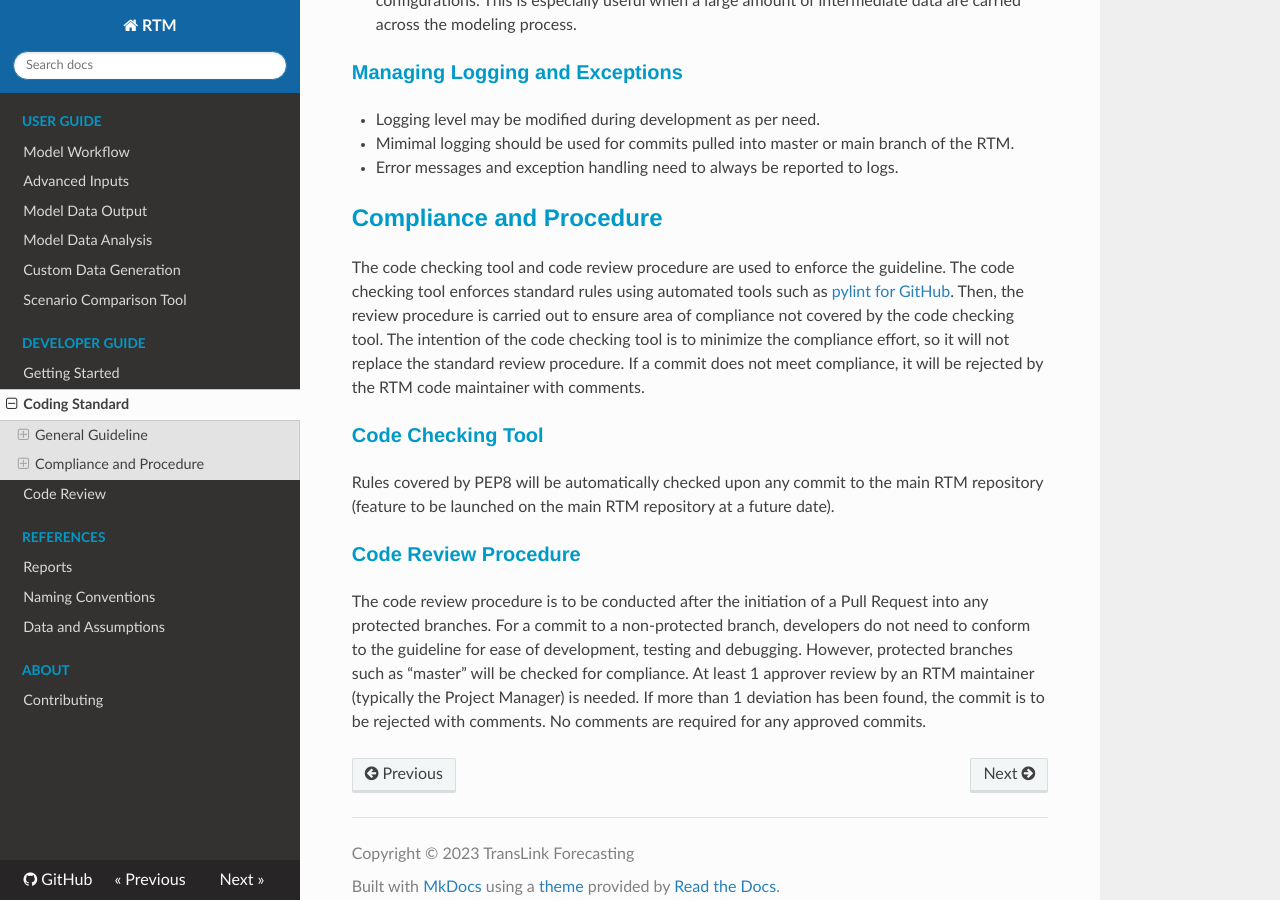
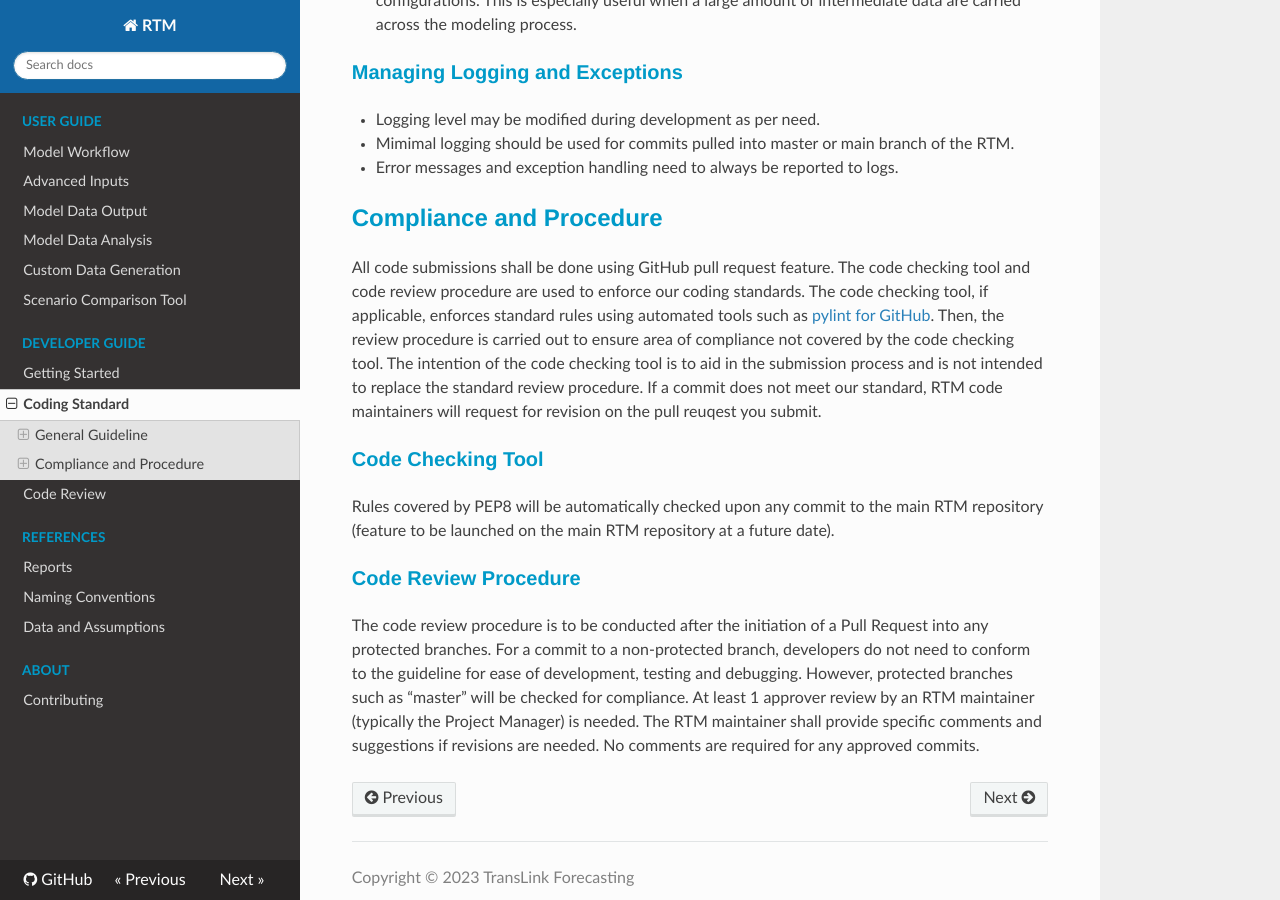
Before and after one commit to TransLinkForecasting/rtmdoc, an MkDocs documentation site: the page built from docs/coding_standard.md, in a window 1280 px wide and 900 px high, scrolled down 1847 px. Built offline with MkDocs 1.6.1, drawn with Linux system fonts in a browser that asks for light colours; nearby versions of some CDN libraries; some of the changed text lies outside the part shown.

Commit message:
Update coding_standard.md

```diff
--- a/docs/coding_standard.md
+++ b/docs/coding_standard.md
@@ -1,16 +1,16 @@
 
 # Coding Standard
 
-The coding standard for the RTM has two major comonent: guideline and compliance. Coding Standard Guideline spell out the best practices around the design of the RTM code. It is comprised of 3 elements: styles, function abstraction, data management. Following the guideline ensures the programming paradigm used by all developers of the RTM remain the consistent. Code Standard Compliance refers to the set of tools and procedures employed to ensure that the guideline has been met.
+The coding standard for the RTM has two major comonent: guideline and compliance. Coding Standard Guideline spell out the best practices around the design of the RTM code. It is comprised of 3 elements: styles, function abstraction, data management. Following the guideline ensures the programming paradigm used by all developers of the RTM remain the consistent. Code Standard Compliance refers to the set of tools and procedures employed to ensure that the guideline has been met. The code review standards will be enforce through our [code review] process.
 
 
 ## General Guideline
 
 ### Styles
 
-* Recommended Code Formator: [google/yapf] (yet another python formatter)
-    * Ensures PEP8 standard is followed
-    * yapf linked with GitHub Action to automatically check for compliance
+* Recommended Code Formator: Black from [Python Software Foundation]
+    * Compliant with the recent changes in the [PEP 8 style guide]
+    * For integration with your favourite IDE, see [Editor Integration for Black]
 * Key requirements taken from the Python PEP8 Standard:
     * **Indentation**: spaces are preferred (4 spaces in place of 1 tab)
     * **Maximum Line Length**: 96 characters
@@ -59,7 +59,7 @@
 
 ## Compliance and Procedure
 
-The code checking tool and code review procedure are used to enforce the guideline. The code checking tool enforces standard rules using automated tools such as [pylint for GitHub]. Then, the review procedure is carried out to ensure area of compliance not covered by the code checking tool. The intention of the code checking tool is to minimize the compliance effort, so it will not replace the standard review procedure. If a commit does not meet compliance, it will be rejected by the RTM code maintainer with comments.
+All code submissions shall be done using GitHub pull request feature. The code checking tool and code review procedure are used to enforce our coding standards. The code checking tool, if applicable, enforces standard rules using automated tools such as [pylint for GitHub]. Then, the review procedure is carried out to ensure area of compliance not covered by the code checking tool. The intention of the code checking tool is to aid in the submission process and is not intended to replace the standard review procedure. If a commit does not meet our standard, RTM code maintainers will request for revision on the pull reuqest you submit.
 
 
 ### Code Checking Tool
@@ -67,13 +67,16 @@
 
 
 ### Code Review Procedure
-The code review procedure is to be conducted after the initiation of a Pull Request into any protected branches. For a commit to a non-protected branch, developers do not need to conform to the guideline for ease of development, testing and debugging. However, protected branches such as “master” will be checked for compliance. At least 1 approver review by an RTM maintainer (typically the Project Manager) is needed. If more than 1 deviation has been found, the commit is to be rejected with comments. No comments are required for any approved commits.
+The code review procedure is to be conducted after the initiation of a Pull Request into any protected branches. For a commit to a non-protected branch, developers do not need to conform to the guideline for ease of development, testing and debugging. However, protected branches such as “master” will be checked for compliance. At least 1 approver review by an RTM maintainer (typically the Project Manager) is needed. The RTM maintainer shall provide specific comments and suggestions if revisions are needed. No comments are required for any approved commits.
 
 
 <!-- Links -->
+[code review]: https://translinkforecasting.github.io/rtmdoc/code_review/
 [Naming Conventions]: ../naming_conventions/
 [Matrix Naming Conventions]: ../naming_conventions/#matrix-names
-[google/yapf]: https://github.com/google/yapf
+[Python Software Foundation]: https://github.com/psf/black
+[PEP 8 style guide]: https://peps.python.org/pep-0008
+[Editor Integration for Black]: https://black.readthedocs.io/en/stable/integrations/editors.html#visual-studio-code
 [VS Code Documentation on Settings]: https://vscode.readthedocs.io/en/latest/getstarted/settings/
 [osPlanning/omx]: https://github.com/osPlanning/omx
 [pylint for GitHub]: https://github.com/marketplace/actions/github-action-for-pylint
```
